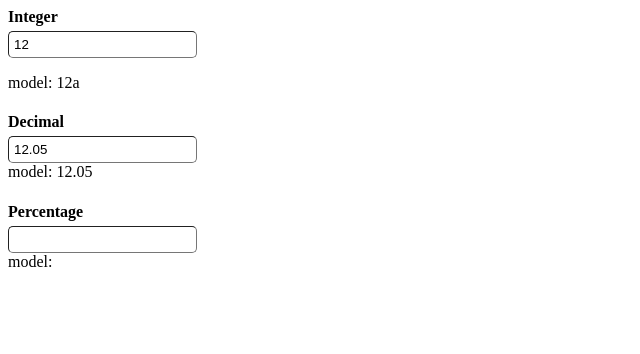
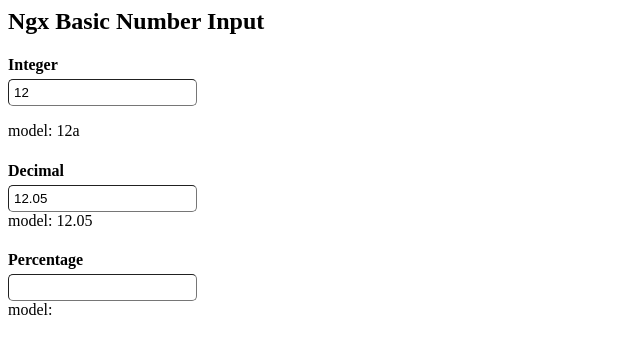
Before and after one commit to huymach91/ngx-basic-number-input, an Angular app: page / in a window 1280 px wide. Shown: the top 354 px of the page, without its empty margins (0-640 px from the left). Built offline with nearby package versions, Linux system fonts and the light colour scheme.

Commit message:
1 file modified

```diff
--- a/src/app/app.component.html
+++ b/src/app/app.component.html
@@ -1,3 +1,5 @@
+<h2>Ngx Basic Number Input</h2>
+
 <h4>Integer</h4>
 <form novalidate [formGroup]="form">
   <input
```
